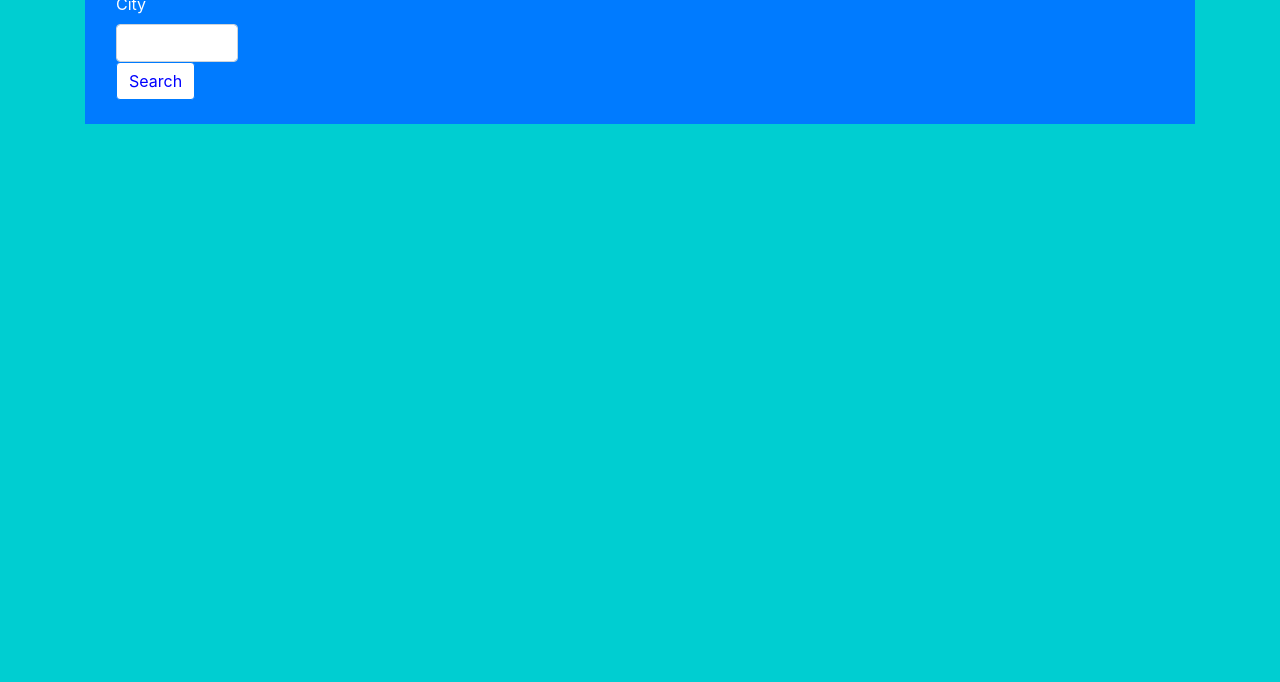
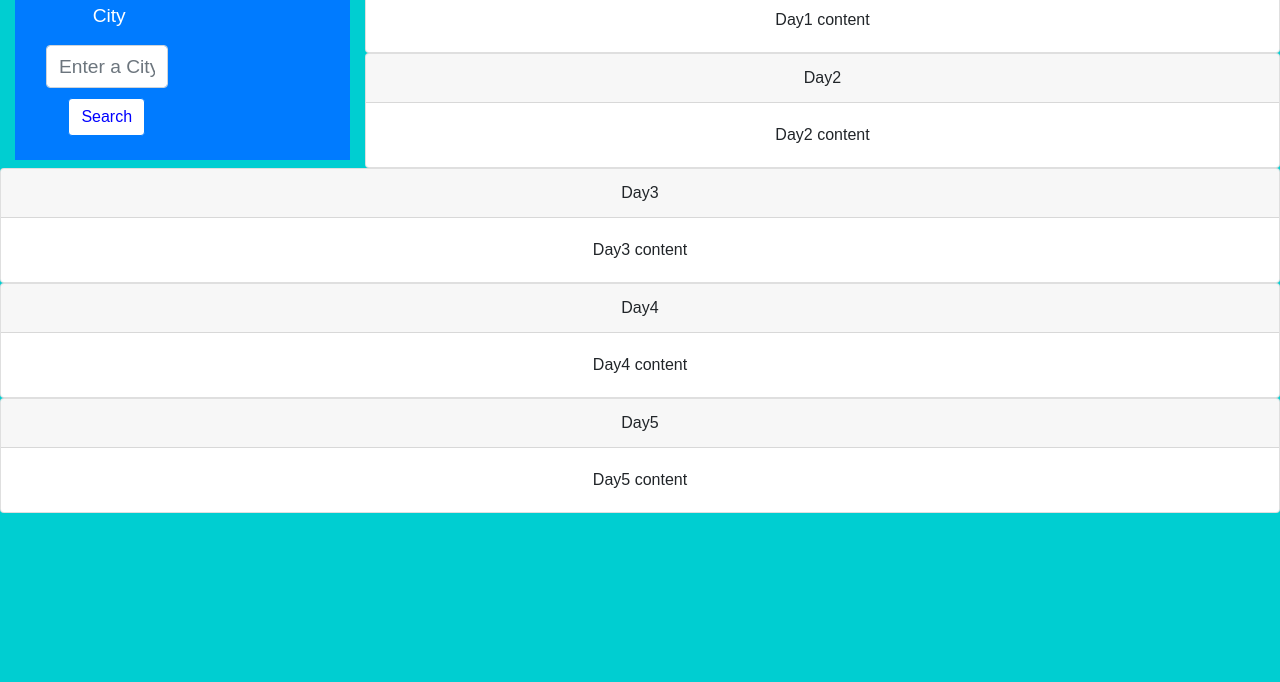
Before and after one commit to Apom311/what_that_weather_do, a plain HTML site: page index.html in a window 1280 px wide. Shown: the part 118-800 px from the top of the page. Drawn offline with nearby package versions, Linux system fonts and the light colour scheme; no server answers.

Commit message:
playing with tables and containers

```diff
--- a/index.html
+++ b/index.html
@@ -12,21 +12,44 @@
     <header>
         <h1>Your 5 day Weather Forecast</h1>
     </header>
-    <div class="container">
+    <div class="container container-fluid nav-container">
         <nav class="navbar navbar-light bg-primary" id="nav">
             <form>
             <h2>Search for a City:</h2>
                 <div class="col-md-6 mb-3">
                     <label for="validationTooltip03">City</label>
-                    <input type="text" class="form-control" id="validationTooltip03" required>
+                    <input type="text" class="form-control form-input user-input" id="validationTooltip03" placeholder= "Enter a City" required>
                     <div class="invalid-tooltip">Please provide a valid city.</div>
                 <button class="btn btn-primary my-btn" type="submit">Search</button>
             </form>
         </nav>
     </div>
 
+    <table class="table">
+        <div class="card">
+            <div class="card-header">Day1</div>
+            <div class="card-body" id="day-one">Day1 content</div>
+        </div>
+        <div class="card">
+            <div class="card-header">Day2</div>
+            <div class="card-body" id="day-two">Day2 content</div>
+        </div>
+        <div class="card">
+            <div class="card-header">Day3</div>
+            <div class="card-body" id="day-three">Day3 content</div>
+        </div>
+        <div class="card">
+            <div class="card-header">Day4</div>
+            <div class="card-body" id="day-four">Day4 content</div>
+        </div>
+        <div class="card">
+            <div class="card-header">Day5</div>
+            <div class="card-body" id="day-five">Day5 content</div>
+        </div>
+    </table>
+
     <script src="https://code.jquery.com/jquery-3.6.0.min.js" integrity="sha256-/xUj+3OJU5yExlq6GSYGSHk7tPXikynS7ogEvDej/m4=" crossorigin="anonymous"></script>
     <script src="https://cdn.jsdelivr.net/npm/bootstrap@4.6.2/dist/js/bootstrap.bundle.min.js" integrity="sha384-Fy6S3B9q64WdZWQUiU+q4/2Lc9npb8tCaSX9FK7E8HnRr0Jz8D6OP9dO5Vg3Q9ct" crossorigin="anonymous"></script>
-    <script src="script.js"></script>
+    <script src="scipt.js"></script>
 </body>
 </html>
--- a/scipt.js
+++ b/scipt.js
@@ -1,2 +1,12 @@
-var apiKey = "&appid=aa51d6b8f27c7b03af05a72599465512";
-var url = "https://api.openweathermap.org/data/2.5/onecall?"
+var apiKey = "&limit=5&appid=aa51d6b8f27c7b03af05a72599465512";
+var url = "http://api.openweathermap.org/geo/1.0/direct?q=";
+
+var userInput = $('.user-input');
+var btn = $('.btn');
+
+
+function searchApi() {
+    fetch(url + userInput + apiKey)
+}
+
+btn.onClick = searchApi();
--- a/style.css
+++ b/style.css
@@ -1,5 +1,13 @@
+* {
+    margin: 0;
+    padding: 0;
+    box-sizing: border-box;
+    text-align: center;
+}
+
 body {
     background-color: darkturquoise;
+    font-family:Arial, Helvetica, sans-serif
 }
 
 header {
@@ -12,7 +20,32 @@ form h2 {
     color:white;
 }
 
+form label,
+form .form-label {
+  display: inline-block;
+  font-size: 1.2rem;
+  margin: 0.625rem 0 0.25rem 0.3rem;
+}
+
+form .form-input {
+  width: 100%;
+  padding: 0.75rem;
+  margin: 0.625rem 0;
+  font-size: 1.2rem;
+}
+
+.nav-container {
+    align-items:center;
+    justify-content:center;
+    width:fit-content;
+    float: left;
+}
 .my-btn {
     background-color: white;
     color:blue;
 }
+
+.weather-container .card {
+    float:reverse;
+    float:right;
+}
```
